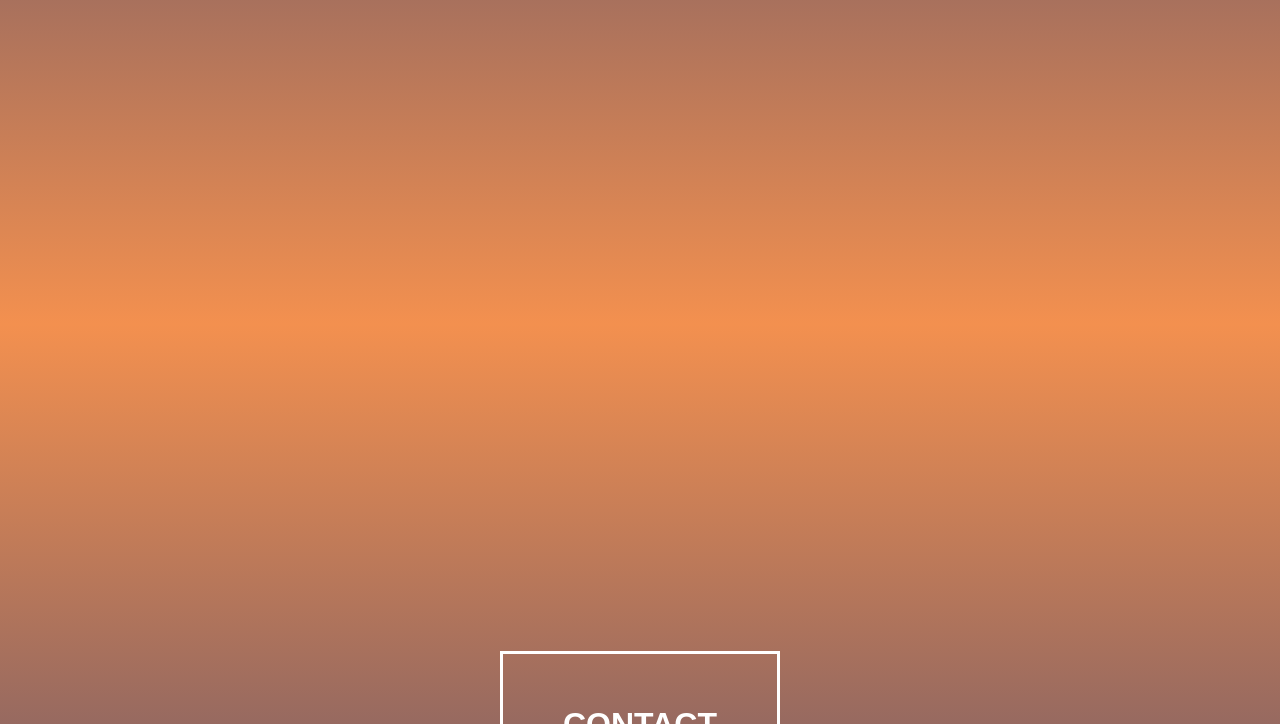
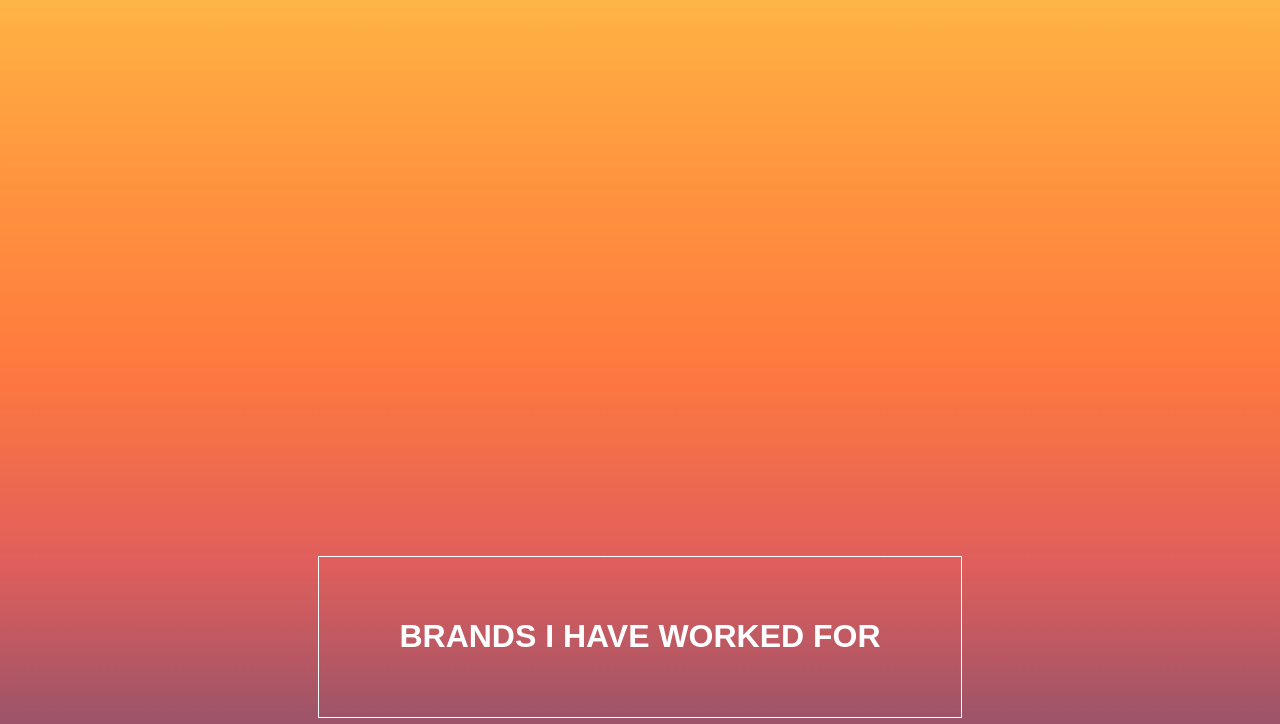
Before and after one commit to trebeljahr/amit-portfolio, a Gatsby site: page / in a window 1280 px wide. Shown: the part 2076-2800 px from the top of the page. Built offline with nearby package versions, Linux system fonts and the light colour scheme; Gatsby itself is replaced by a stand-in of ours; a web font is replaced by a local one.

Commit message:
Add new gradient

```diff
--- a/src/components/css/main.css
+++ b/src/components/css/main.css
@@ -338,6 +338,39 @@ body {
   justify-content: center;
   flex-wrap: wrap;
 }
+.links-container > div {
+  width: 100vw;
+  height: 100vh;
+  display: flex;
+  justify-content: center;
+  align-items: center;
+}
+.links-container > div > a {
+  padding: 40px 80px;
+  border: solid white 1px;
+  color: white;
+}
+.gradient-container {
+  position: absolute;
+  top: 0;
+  left: 0;
+}
+.container-container {
+  position: absolute;
+  top: 0;
+  left: 0;
+  z-index: 2;
+  height: 100%;
+}
+.links-container {
+  background-color: transparent;
+  width: 100vw;
+  height: 100%;
+  display: flex;
+  flex-direction: column;
+  justify-content: space-between;
+  align-items: center;
+}
 .brand-image {
   width: calc(90vw / 3);
   height: auto;
--- a/src/pages/index.tsx
+++ b/src/pages/index.tsx
@@ -1,8 +1,9 @@
 import React, { useState, useRef, useEffect } from "react"
 import Layout from "../components/layout"
-import { Link } from "gatsby"
+import { graphql, Link } from "gatsby"
+import Img from "gatsby-image"
 
-const Gradient = () => {
+const Gradient = ({ data }) => {
   const [numberOfGradients, setNumberOfGradients] = useState(1)
   const loadMore = () => {
     setNumberOfGradients(old => old + 1)
@@ -26,8 +27,43 @@ const Gradient = () => {
     <Layout>
       <div className="gradients" ref={gradientsRef}>
         {gradients.map((_, index) => (
-          <div key={`gradient${index}`}>
-            <SingleGradient index={index} />
+          <div key={`gradient${index}`} style={{ position: "relative" }}>
+            <div className="gradient-containers">
+              <SingleGradient index={index} data={data} />
+            </div>
+            <div className="container-container">
+              <div className="links-container">
+                <div style={{ placeSelf: "start start" }}>
+                  <Link to="/portfolio">
+                    <h1 id="main-header">Amit Meena </h1>
+                    <h3>Copywriter, Creative Director</h3>
+                  </Link>
+                </div>
+                <div>
+                  <Link to="/portfolio">
+                    <h1>Portfolio </h1>
+                  </Link>
+                </div>
+
+                <div>
+                  <Link to="/brands">
+                    <h1>Brands I have worked for </h1>
+                  </Link>{" "}
+                </div>
+
+                <div>
+                  <Link to="/contact">
+                    <h1>Contact</h1>
+                  </Link>{" "}
+                </div>
+
+                <div>
+                  <Link to="/deepest-secrets">
+                    <h1>My deepest secrets </h1>
+                  </Link>{" "}
+                </div>
+              </div>
+            </div>
           </div>
         ))}
       </div>
@@ -35,36 +71,28 @@ const Gradient = () => {
   )
 }
 
-const SingleGradient = ({ index }: { index: number }) => {
+const SingleGradient = ({ index, data }: { index: number; data: any }) => {
+  const { small, medium, large, xl } = data?.file
+  const sources = [small.fluid]
   return (
-    <>
-      <div className="evening">
-        <Link to="/portfolio">
-          <h1 id="main-header">Amit Meena </h1>
-          <h3>Copywriter, Creative Director</h3>
-        </Link>
+    <div key={index} style={{ position: "relative" }}>
+      <Img className="background-gradient" fluid={sources}></Img>
+
+      {/* <div className="evening">
+
       </div>
       <div className="night">
-        <Link to="/portfolio">
-          <h1>Portfolio </h1>
-        </Link>
+
       </div>
       <div className="morning">
-        <Link to="/brands">
-          <h1>Brands I have worked for </h1>
-        </Link>
+
       </div>
       <div className="evening">
-        <Link to="/contact">
-          <h1>Contact </h1>
-        </Link>
+
+      <div className="night">
+
       </div>
-      <div className="night">
-        <Link to="/deepest-secrets">
-          <h1>My deepest secrets </h1>
-        </Link>
-      </div>
-      <div className="morning"></div>
+      <div className="morning"></div> */}
       {/* <div className="morning">
         <Link to="/contact">
           <h1>FORMER PSEPHOLOGIST</h1>
@@ -75,8 +103,35 @@ const SingleGradient = ({ index }: { index: number }) => {
           </h4>
         </Link>
       </div> */}
-    </>
+    </div>
   )
 }
 
+export const query = graphql`
+  query {
+    file(relativePath: { eq: "images/gradient.jpeg" }) {
+      small: childImageSharp {
+        fluid(maxWidth: 500, quality: 100) {
+          ...GatsbyImageSharpFluid
+        }
+      }
+      medium: childImageSharp {
+        fluid(maxWidth: 1000, quality: 100) {
+          ...GatsbyImageSharpFluid
+        }
+      }
+      large: childImageSharp {
+        fluid(maxWidth: 2000, quality: 100) {
+          ...GatsbyImageSharpFluid
+        }
+      }
+      xl: childImageSharp {
+        fluid(maxWidth: 3000, quality: 100) {
+          ...GatsbyImageSharpFluid
+        }
+      }
+    }
+  }
+`
+
 export default Gradient
```
